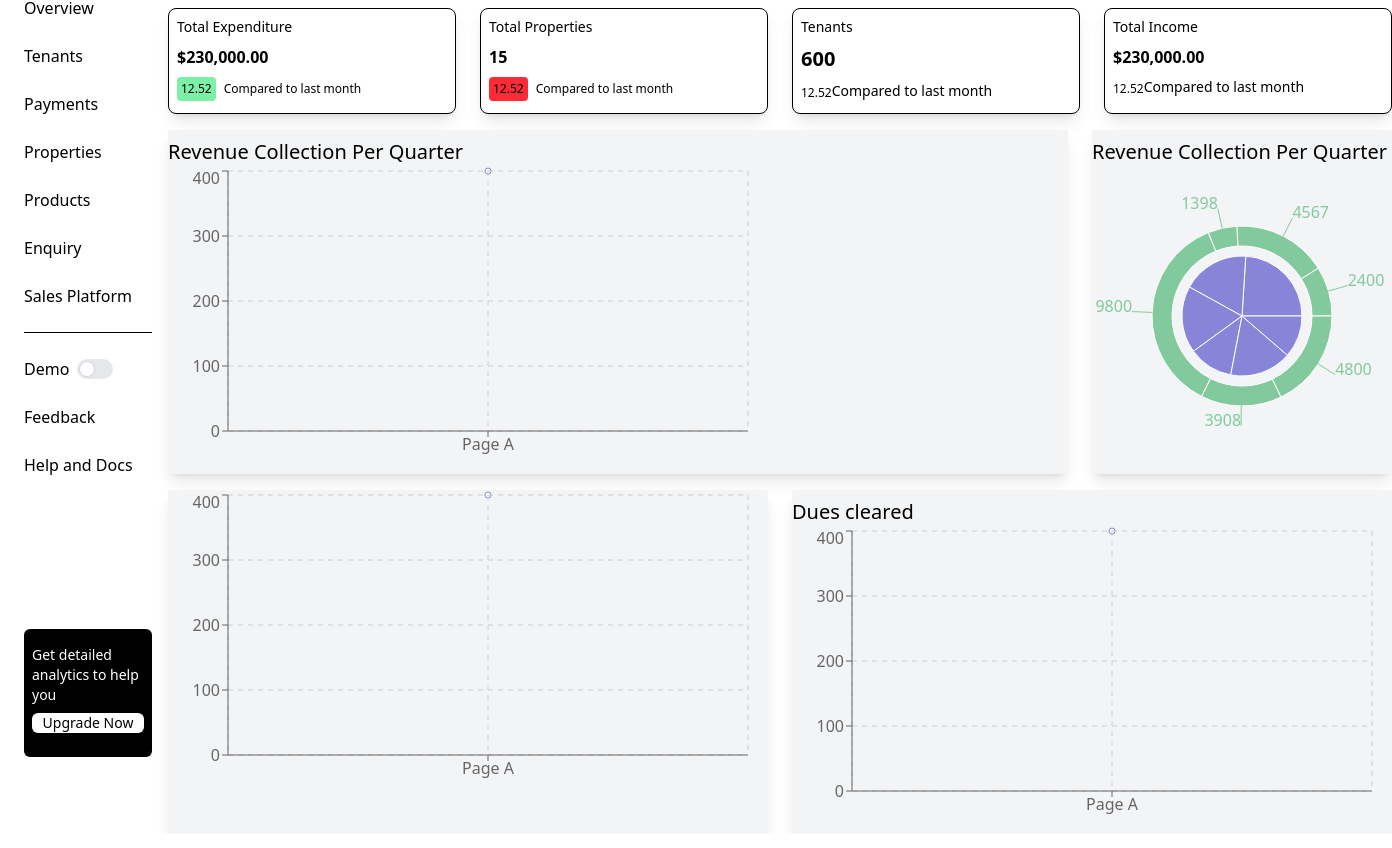
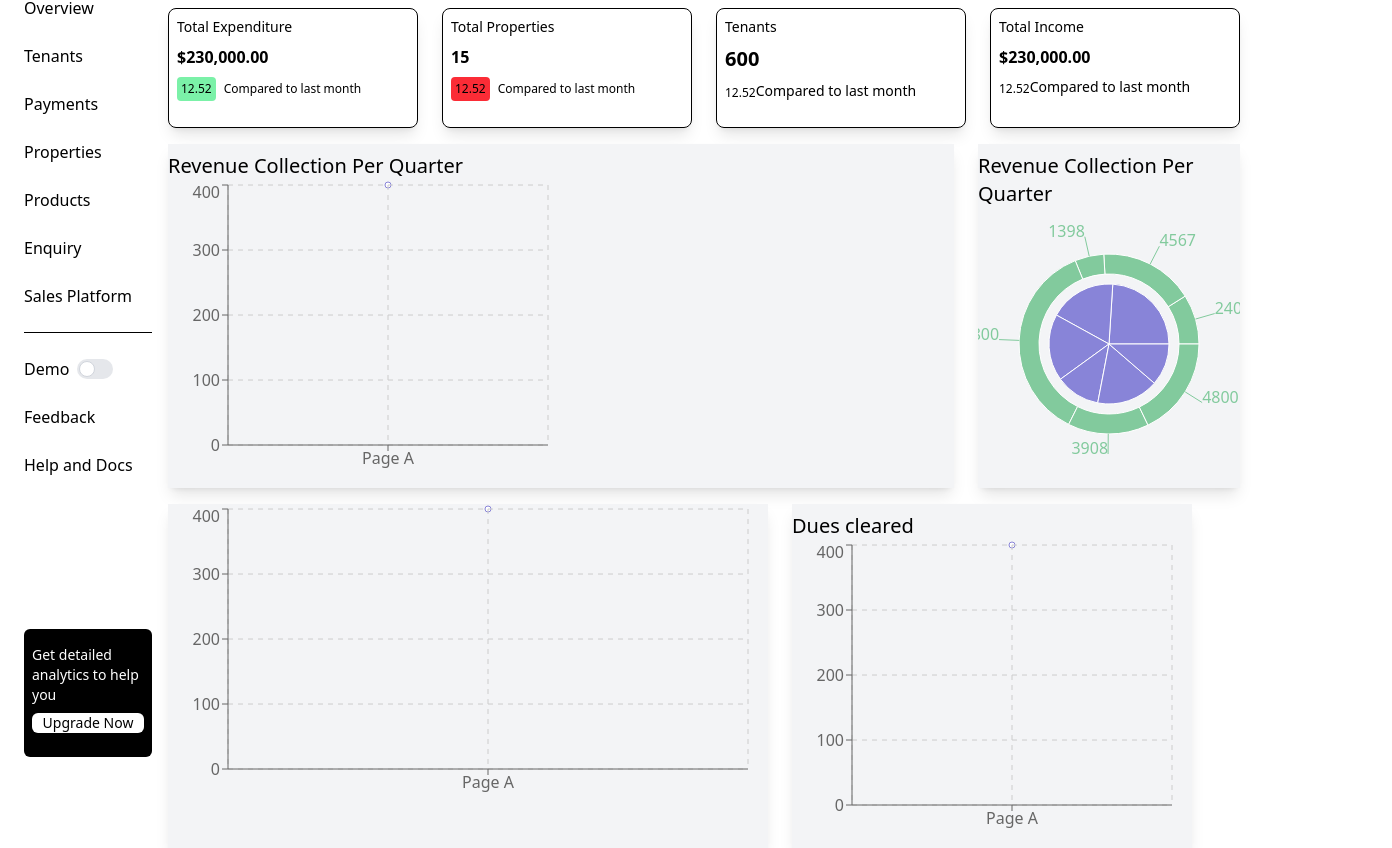
Before and after one commit to pacheko-ke/realtor, a React (Vite) app: page /dashboard in a window 1280 px wide. Shown: the part 116-964 px from the top of the page, 1392 px wide, since content can reach past the window. Built offline with nearby package versions, Linux system fonts and the light colour scheme.

Commit message:
add charts in dashboard

```diff
--- a/src/components/dashboard/Landlord.jsx
+++ b/src/components/dashboard/Landlord.jsx
@@ -71,7 +71,7 @@ export default function Landlord() {
 
                     </div>
                     <div className="flex j gap-6 flex-wrap md:flex-nowrap w-full">
-                        <div className='flex flex-col gap-2 text-left border rounded-lg p-2 basis-full  md:basis-1/3 shadow-lg '>
+                        <div className='flex flex-col gap-2 text-left border rounded-lg p-2 basis-full  md:basis-1/3 shadow-lg h-[15vh]'>
                             <h1 className='text-sm'>Total Expenditure</h1>
                             <h1 className='font-bold'>$230,000.00</h1>
                             <div className="flex gap-x-2">
@@ -79,7 +79,7 @@ export default function Landlord() {
                                 <h1 className='text-xs py-1'>Compared to last month</h1>
                             </div>
                         </div>
-                        <div className='flex flex-col gap-2 text-left border rounded-lg p-2 basis-full md:basis-1/3 shadow-lg'>
+                        <div className='flex flex-col gap-2 text-left border rounded-lg p-2 basis-full md:basis-1/3 shadow-lg h-[15vh]'>
                             <h1 className='text-sm'>Total Properties</h1>
                             <h1 className='font-bold'>15</h1>
                             <div className="flex gap-x-2">
@@ -87,7 +87,7 @@ export default function Landlord() {
                                 <h1 className='text-xs py-1'>Compared to last month</h1>
                             </div>
                         </div>
-                        <div className='flex flex-col gap-2 text-left border rounded-lg p-2 basis-full md:basis-1/3 shadow-lg'>
+                        <div className='flex flex-col gap-2 text-left border rounded-lg p-2 basis-full md:basis-1/3 shadow-lg h-[15vh]'>
                             <h1 className='text-sm'>Tenants</h1>
                             <h1 className='font-bold text-xl    '>600</h1>
                             <div className="flex">
@@ -95,7 +95,7 @@ export default function Landlord() {
                                 <h1 className='text-sm'>Compared to last month</h1>
                             </div>
                         </div>
-                        <div className='flex flex-col gap-2 text-left border rounded-lg p-2 basis-full md:basis-1/3 shadow-lg'>
+                        <div className='flex flex-col gap-2 text-left border rounded-lg p-2 basis-full md:basis-1/3 shadow-lg h-[15vh]'>
                             <h1 className='text-sm'>Total Income</h1>
                             <h1 className='font-bold'>$230,000.00</h1>
                             <div className="flex">
--- a/src/components/dashboard/Visualize.jsx
+++ b/src/components/dashboard/Visualize.jsx
@@ -1,5 +1,7 @@
 import React from 'react'
 import { LineChart, Line, CartesianGrid, XAxis, YAxis, Tooltip, ResponsiveContainer, Legend, PieChart, Pie, } from 'recharts';
+
+// dummy data for testing
 const data = [{ name: 'Page A', uv: 400, pv: 2400, amt: 2400 }];
 const data01 = [
     { name: 'Group A', value: 400 },
@@ -26,7 +28,7 @@ export default function Visualize() {
             <div className="flex gap-6 flex-col md:flex-row">
                 <div className="flex w-full md:basis-3/4 bg-gray-100 shadow-lg flex-col py-2 ">
                     <h1 className='text-xl'>Revenue Collection Per Quarter</h1>
-                    <LineChart width={600} height={300} data={data} margin={{ top: 5, right: 20, bottom: 5, left: 0 }}>
+                    <LineChart width={400} height={300} data={data} margin={{ top: 5, right: 20, bottom: 5, left: 0 }}>
                         <Line type="monotone" dataKey="uv" stroke="#8884d8" />
                         <CartesianGrid stroke="#ccc" strokeDasharray="5 5" />
                         <XAxis dataKey="name" />
@@ -63,10 +65,10 @@ export default function Visualize() {
 
                 </div>
 
-                <div className="flex w-full md:basis-1/3 bg-gray-100 shadow-lg  flex-col py-2">
+                <div className="flex md:basis-1/3 bg-gray-100 shadow-lg  flex-col py-2">
                     <h1 className='text-xl'>Dues cleared</h1>
 
-                    <LineChart width={600} height={300} data={data} margin={{ top: 5, right: 20, bottom: 5, left: 0 }}>
+                    <LineChart width={400} height={300} data={data} margin={{ top: 5, right: 20, bottom: 5, left: 0 }}>
                         <Line type="monotone" dataKey="uv" stroke="#8884d8" />
                         <CartesianGrid stroke="#ccc" strokeDasharray="5 5" />
                         <XAxis dataKey="name" />
```
